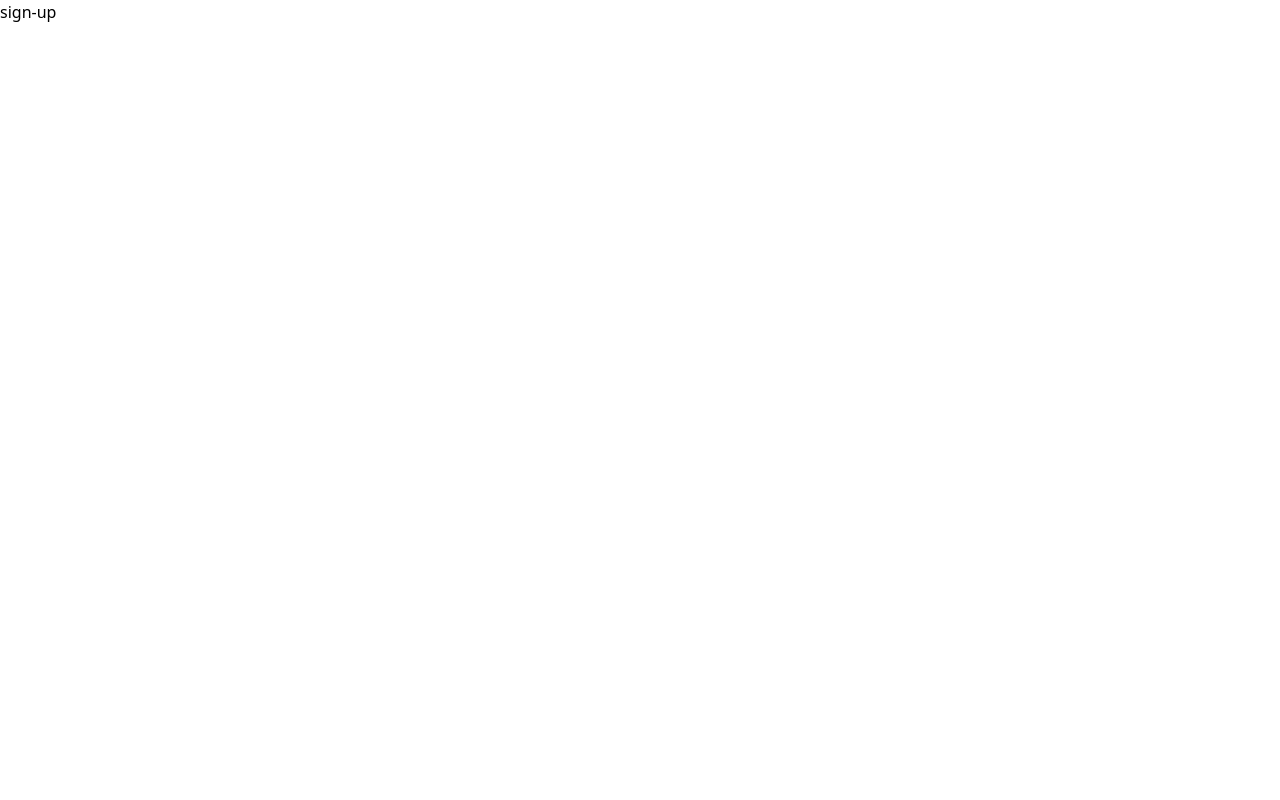
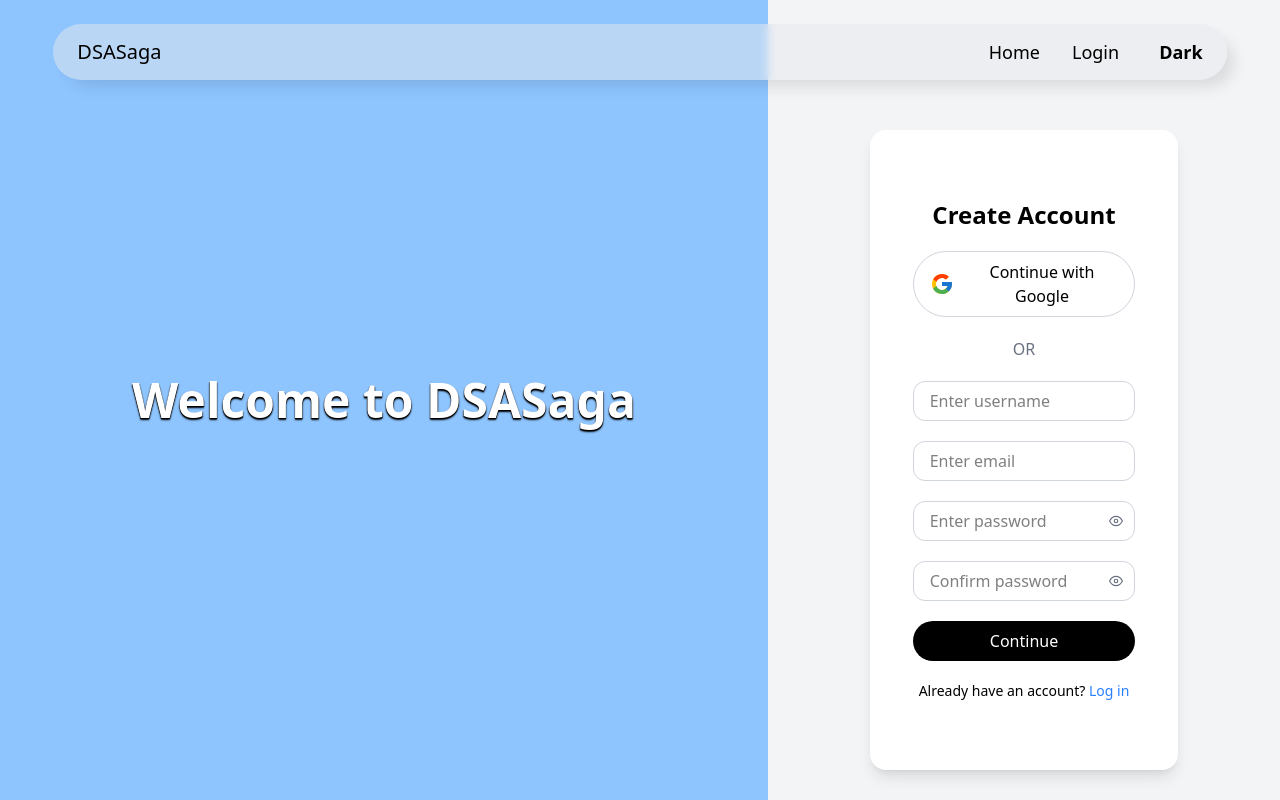
Before and after one commit to Vivekkumar0995/DSAsaga, a Next.js app: page /auth/signup in a window 1280 px wide. Built offline with nearby package versions, Linux system fonts and the light colour scheme.

Commit message:
created login and signup form Co-authored-by: Zeeshan Ahmad <Zeeshan-Ahmad675@users.noreply.github.com>

```diff
--- a/package.json
+++ b/package.json
@@ -13,7 +13,8 @@
     "next": "16.1.6",
     "nodemon": "^3.1.14",
     "react": "19.2.3",
-    "react-dom": "19.2.3"
+    "react-dom": "19.2.3",
+    "react-icons": "^5.6.0"
   },
   "devDependencies": {
     "@tailwindcss/postcss": "^4",
--- a/src/app/auth/login/page.tsx
+++ b/src/app/auth/login/page.tsx
@@ -1,8 +1,21 @@
 "use client"
+import LoginForm from '@/components/LoginForm'
+import Navbar from '@/components/Navbar'
+import React from 'react'
+
 const login = () => {
   return (
     <div>
-      Login Page
+      <Navbar />
+      <div className="bg-amber-50 flex items-center h-screen w-full">
+        <div className='h-full w-3/5 bg-blue-300 flex justify-center items-center font-extrabold text-5xl text-white text-shadow-black text-shadow-sm'>
+          Welcome to DSASaga
+        </div>
+
+        <div className='h-full w-2/5 bg-gray-100 flex justify-center items-center'>
+          <LoginForm/>
+        </div>
+      </div>
     </div>
   )
 }
--- a/src/app/auth/signup/page.tsx
+++ b/src/app/auth/signup/page.tsx
@@ -1,6 +1,22 @@
+"use client"
+import React from 'react'
+import Navbar from "@/components/Navbar"
+import SignupForm from "@/components/SignupForm"
+
 const signup = () => {
   return (
-    <div>sign-up</div>
+    <div>
+      <Navbar />
+      <div className="bg-amber-50 flex items-center h-screen w-full">
+        <div className='h-full w-3/5 bg-blue-300 flex justify-center items-center font-extrabold text-5xl text-white text-shadow-black text-shadow-sm'>
+          Welcome to DSASaga
+        </div>
+
+        <div className='h-full w-2/5 bg-gray-100 flex justify-center items-center'>
+          <SignupForm/>
+        </div>
+      </div>
+    </div>
   )
 }
 
--- /dev/null
+++ b/src/components/LoginForm.tsx
@@ -0,0 +1,62 @@
+"use client"
+import Link from 'next/link'
+import { FiEye, FiEyeOff } from 'react-icons/fi'
+import { FcGoogle } from "react-icons/fc";
+import React, { useState } from 'react'
+
+const LoginForm = () => {
+  const [showPassword, setShowPassword] = useState(false)
+
+  return (
+    <div className="w-full h-full flex justify-center items-center">
+        <form action="" className='bg-white h-3/5 flex flex-col justify-center gap-5 items-center p-5 rounded-2xl shadow-lg w-3/5 mt-25 hover:shadow-xl hover:scale-101 transition-transform duration-500 ease-in-out'>
+
+        <h1 className='text-2xl font-bold text-black'>Welcome Back</h1>
+
+          <button type="submit" className='w-5/6 bg-white hover:bg-gray-100 text-black py-2 px-4 rounded-full focus:outline-none focus:ring-2 focus:ring-gray-400 hover:cursor-pointer flex items-center justify-center gap-3 border border-gray-300'>
+            <FcGoogle className='text-2xl shrink-0' />
+            Continue with Google
+          </button>
+
+          <p className='text-gray-500' >OR</p>
+
+          <input
+            id="email"
+            name="email"
+            type="email"
+            autoComplete="email"
+            placeholder="Enter email"
+            className='h-10 w-5/6 rounded-xl border border-gray-300 bg-white px-4 text-black focus:outline-none focus:ring-2 focus:ring-gray-400'
+          />
+
+          <div className='relative w-5/6'>
+            <input
+              id="password"
+              name="password"
+              type={showPassword ? 'text' : 'password'}
+              autoComplete="current-password"
+              placeholder="Enter password"
+              className='h-10 w-full rounded-xl border border-gray-300 bg-white px-4 pr-12 text-black focus:outline-none focus:ring-2 focus:ring-gray-400'
+            />
+            <button
+              type="button"
+              aria-label={showPassword ? 'Hide password' : 'Show password'}
+              onClick={() => setShowPassword((current) => !current)}
+              className='absolute inset-y-0 right-3 flex items-center text-gray-500 hover:cursor-pointer hover:text-black'
+            >
+              {showPassword ? <FiEyeOff className='text-sm' /> : <FiEye className='text-sm' />}
+            </button>
+          </div>
+
+          <button type="submit" className='w-5/6 bg-black hover:bg-black text-white py-2 px-4 rounded-full focus:outline-none focus:ring-2 focus:ring-gray-400 hover:cursor-pointer'>
+            Continue
+          </button>
+          <p className='text-black text-sm'>
+            Don't have an account? <Link href="/auth/signup" className='text-blue-500 hover:underline'>Sign up</Link>
+          </p>
+        </form>
+    </div>
+  )
+}
+
+export default LoginForm
--- a/src/components/Navbar.tsx
+++ b/src/components/Navbar.tsx
@@ -1,11 +1,13 @@
 "use client";
 import Link from "next/link";
 import React from "react";
+import { usePathname } from "next/navigation";
 
 const Navbar = () => {
+  const pathname = usePathname();
   return (
-    <div className="h-full w-full flex justify-center fixed z-10">
-      <nav className="h-14 bg-gray-200/50 backdrop-blur-xs align-middle flex items-center mt-6 mb-6 p-6 gap-10 rounded-full w-11/12 shadow-[10px_10px_15px_-3px_rgba(0,0,0,0.1)] border-none hover:shadow-[10px_10px_15px_-3px_rgba(0,0,0,0.12)] hover:scale-101 transition-transform duration-500 ease-in-out">
+    <div className="fixed top-0 left-0 w-full flex justify-center z-10 pointer-events-none">
+      <nav className="pointer-events-auto h-14 bg-gray-200/50 backdrop-blur-xs align-middle flex items-center mt-6 mb-6 p-6 gap-10 rounded-full w-11/12 shadow-[10px_10px_15px_-3px_rgba(0,0,0,0.1)] border-none hover:shadow-[10px_10px_15px_-3px_rgba(0,0,0,0.12)] hover:scale-101 transition-transform duration-500 ease-in-out">
         <div className="flex justify-between w-full">
           <Link href="/" className="text-xl">
             DSASaga
@@ -14,9 +16,11 @@ const Navbar = () => {
             <Link href="/" className="text-lg">
               Home
             </Link>
+            {pathname != "/auth/login" && (
             <Link href="/auth/login" className="text-lg">
               Login
             </Link>
+            )}
           </div>
         </div>
         <div className="text-lg font-bold">Dark</div>
--- /dev/null
+++ b/src/components/SignupForm.tsx
@@ -0,0 +1,90 @@
+"use client"
+import Link from 'next/link'
+import { FiEye, FiEyeOff } from 'react-icons/fi'
+import { FcGoogle } from "react-icons/fc";
+import React, { useState } from 'react'
+
+const SignupForm = () => {
+  const [showPassword, setShowPassword] = useState(false)
+  const [showConfirmPassword, setShowConfirmPassword] = useState(false)
+
+  return (
+    <div className="w-full h-full flex justify-center items-center">
+        <form action="" className='bg-white h-4/5 flex flex-col justify-center gap-5 items-center p-5 rounded-2xl shadow-lg w-3/5 mt-25 hover:shadow-xl hover:scale-101 transition-transform duration-500 ease-in-out'>
+
+        <h1 className='text-2xl font-bold text-black'>Create Account</h1>
+
+          <button type="submit" className='w-5/6 bg-white hover:bg-gray-100 text-black py-2 px-4 rounded-full focus:outline-none focus:ring-2 focus:ring-gray-400 hover:cursor-pointer flex items-center justify-center gap-3 border border-gray-300'>
+            <FcGoogle className='text-2xl shrink-0' />
+            Continue with Google
+          </button>
+
+          <p className='text-gray-500' >OR</p>
+
+            <input
+            id="username"
+            name="username"
+            type="text"
+            autoComplete="username"
+            placeholder="Enter username"
+            className='h-10 w-5/6 rounded-xl border border-gray-300 bg-white px-4 text-black focus:outline-none focus:ring-2 focus:ring-gray-400'
+          />
+
+          <input
+            id="email"
+            name="email"
+            type="email"
+            autoComplete="email"
+            placeholder="Enter email"
+            className='h-10 w-5/6 rounded-xl border border-gray-300 bg-white px-4 text-black focus:outline-none focus:ring-2 focus:ring-gray-400'
+          />
+
+          <div className='relative w-5/6'>
+            <input
+              id="password"
+              name="password"
+              type={showPassword ? 'text' : 'password'}
+              autoComplete="current-password"
+              placeholder="Enter password"
+              className='h-10 w-full rounded-xl border border-gray-300 bg-white px-4 pr-12 text-black focus:outline-none focus:ring-2 focus:ring-gray-400'
+            />
+            <button
+              type="button"
+              aria-label={showPassword ? 'Hide password' : 'Show password'}
+              onClick={() => setShowPassword((current) => !current)}
+              className='absolute inset-y-0 right-3 flex items-center text-gray-500 hover:cursor-pointer hover:text-black'
+            >
+              {showPassword ? <FiEyeOff className='text-sm' /> : <FiEye className='text-sm' />}
+            </button>
+          </div>
+
+          <div className='relative w-5/6'>
+            <input
+              id="confirmPassword"
+              name="confirmPassword"
+              type={showConfirmPassword ? 'text' : 'password'}
+              autoComplete="current-password"
+              placeholder="Confirm password"
+              className='h-10 w-full rounded-xl border border-gray-300 bg-white px-4 pr-12 text-black focus:outline-none focus:ring-2 focus:ring-gray-400'
+            />
+            <button
+              type="button"
+              aria-label={showConfirmPassword ? 'Hide confirm password' : 'Show confirm password'}
+              onClick={() => setShowConfirmPassword((current) => !current)}
+              className='absolute inset-y-0 right-3 flex items-center text-gray-500 hover:cursor-pointer hover:text-black'
+            >
+              {showConfirmPassword ? <FiEyeOff className='text-sm' /> : <FiEye className='text-sm' />}
+            </button>
+          </div>
+          <button type="submit" className='w-5/6 bg-black hover:bg-black text-white py-2 px-4 rounded-full focus:outline-none focus:ring-2 focus:ring-gray-400 hover:cursor-pointer'>
+            Continue
+          </button>
+          <p className='text-black text-sm'>
+            Already have an account? <Link href="/auth/login" className='text-blue-500 hover:underline'>Log in</Link>
+          </p>
+        </form>
+    </div>
+  )
+}
+
+export default SignupForm
```
Also changed, not shown: 1 other file (tests, documents, lock files or other folders).
